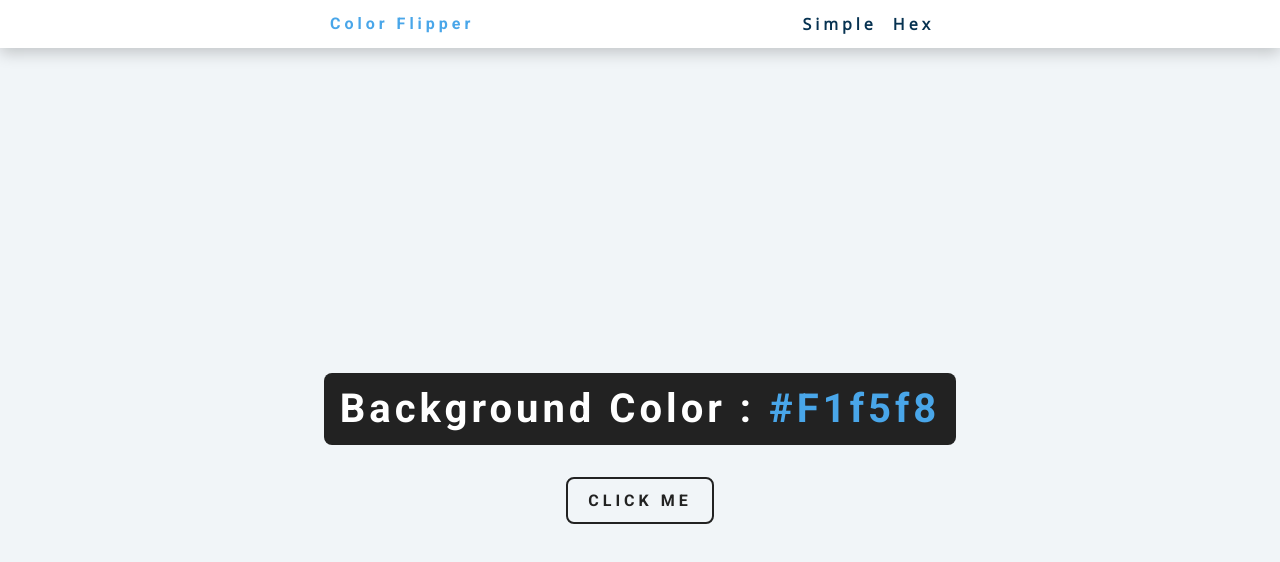
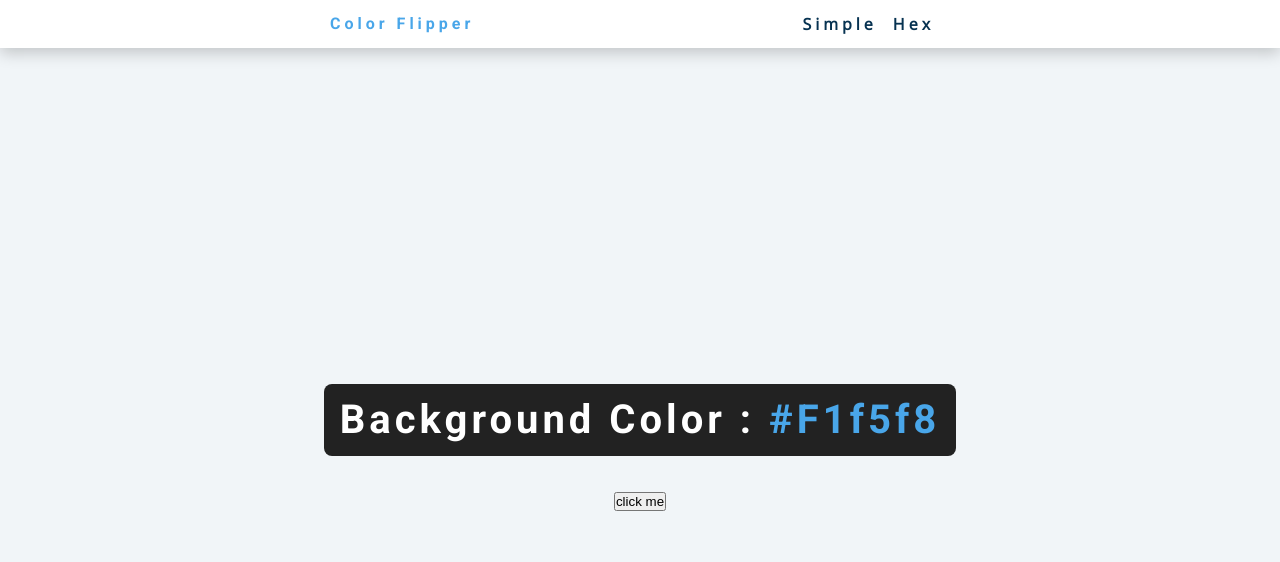
Before and after one commit to Pettyvelasques/Color-Flipper, a plain HTML site: page hex.html in a window 1280 px wide. Drawn offline with nearby package versions, Linux system fonts and the light colour scheme.

Commit message:
adiciona alterações

```diff
--- a/hex.html
+++ b/hex.html
@@ -24,7 +24,7 @@
 		<main>
 			<div class="container">
 				<h2>background color : <span class="color">#f1f5f8</span></h2>
-				<button class="btn btn-hero" id="btn">click me</button>
+				<button class="btn btn-flipper" id="btn">click me</button>
 			</div>
 		</main>
 		<!-- javascript -->
```
Also changed, not shown: index.html (+1 -1 lines).
